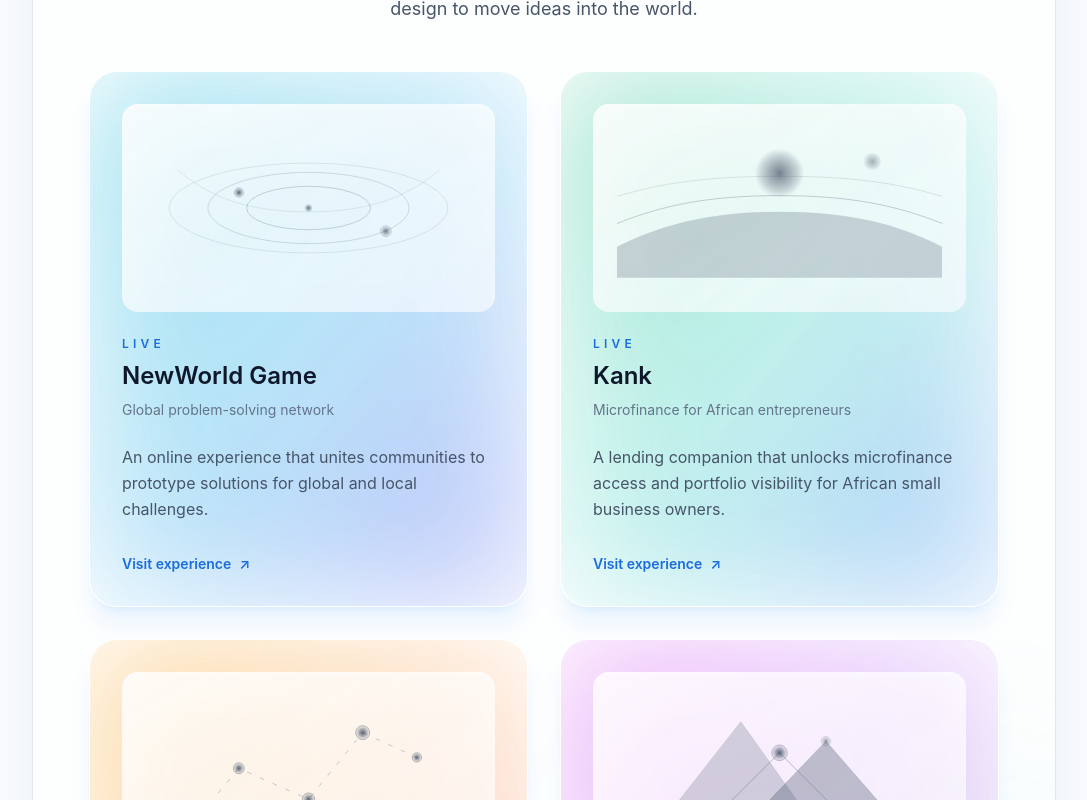
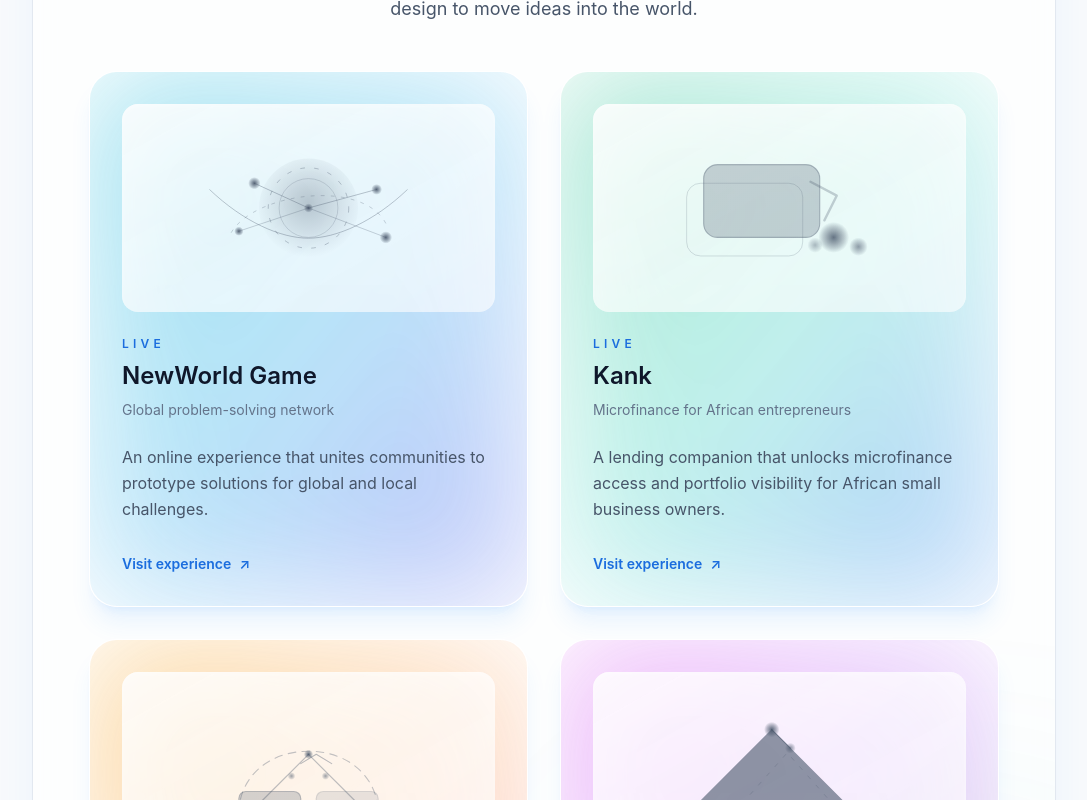
Before and after one commit to EdmondMbadu/edmond-portfolio, an Angular app: page / in a window 1280 px wide. Shown: the part 960-1760 px from the top of the page, without its empty margins (96-1183 px from the left). Built offline with nearby package versions, Linux system fonts and the light colour scheme.

Commit message:
updated the UI for my work

```diff
--- a/src/app/pages/portfolio/portfolio.component.html
+++ b/src/app/pages/portfolio/portfolio.component.html
@@ -125,7 +125,7 @@
           </p>
         </div>
         <ul class="grid gap-8 text-sm text-slate-600 sm:grid-cols-1 xl:grid-cols-2 dark:text-slate-300">
-          <li *ngFor="let item of myWork">
+          <li *ngFor="let item of myWork; index as i">
             <article
               class="group relative flex h-full flex-col gap-6 overflow-hidden rounded-[1.75rem] border border-white/40 bg-white/80 p-8 shadow-xl shadow-brand-500/10 transition-all duration-500 hover:-translate-y-1.5 hover:border-brand-300/40 hover:shadow-3xl hover:shadow-brand-500/20 dark:border-white/5 dark:bg-slate-950/60 dark:hover:border-brand-300/50"
             >
@@ -144,74 +144,220 @@
                     aria-hidden="true"
                   >
                     <defs>
-                      <linearGradient id="grid-glow" x1="0" y1="0" x2="420" y2="180">
+                      <linearGradient [attr.id]="'grid-glow-' + i" x1="0" y1="0" x2="420" y2="180">
                         <stop stop-color="currentColor" stop-opacity="0.55" />
                         <stop offset="1" stop-color="currentColor" stop-opacity="0.05" />
                       </linearGradient>
-                      <radialGradient id="pulse-core" cx="0.5" cy="0.5" r="0.5">
+                      <radialGradient [attr.id]="'pulse-core-' + i" cx="0.5" cy="0.5" r="0.5">
                         <stop stop-color="currentColor" stop-opacity="0.9" />
                         <stop offset="0.7" stop-color="currentColor" stop-opacity="0.3" />
                         <stop offset="1" stop-color="currentColor" stop-opacity="0" />
                       </radialGradient>
+                      <radialGradient [attr.id]="'orbital-halo-' + i" cx="0.5" cy="0.45" r="0.55">
+                        <stop stop-color="currentColor" stop-opacity="0.55" />
+                        <stop offset="1" stop-color="currentColor" stop-opacity="0" />
+                      </radialGradient>
+                      <linearGradient [attr.id]="'card-sheen-' + i" x1="120" y1="40" x2="300" y2="140">
+                        <stop stop-color="currentColor" stop-opacity="0.35" />
+                        <stop offset="1" stop-color="currentColor" stop-opacity="0.05" />
+                      </linearGradient>
+                      <linearGradient [attr.id]="'beam-light-' + i" x1="110" y1="20" x2="320" y2="180">
+                        <stop stop-color="currentColor" stop-opacity="0.8" />
+                        <stop offset="1" stop-color="currentColor" stop-opacity="0.1" />
+                      </linearGradient>
                     </defs>
                     <ng-container [ngSwitch]="item.motif">
-                      <g *ngSwitchCase="'orbitals'" stroke="url(#grid-glow)" stroke-width="0.7">
-                        <ellipse cx="210" cy="90" rx="180" ry="58" opacity="0.45"></ellipse>
-                        <ellipse cx="210" cy="90" rx="130" ry="46" opacity="0.65"></ellipse>
-                        <ellipse cx="210" cy="90" rx="80" ry="28" opacity="0.85"></ellipse>
-                        <circle cx="210" cy="90" r="4" fill="url(#pulse-core)"></circle>
-                        <circle cx="120" cy="70" r="6" fill="url(#pulse-core)"></circle>
-                        <circle cx="310" cy="120" r="7" fill="url(#pulse-core)" opacity="0.8"></circle>
-                        <path d="M40 40c40 35 90 55 170 55s130-20 170-55" opacity="0.4"></path>
+                      <g *ngSwitchCase="'orbitals'" stroke-width="1">
+                        <circle cx="210" cy="90" r="64" [attr.fill]="'url(#orbital-halo-' + i + ')'" opacity="0.55"></circle>
+                        <circle
+                          cx="210"
+                          cy="90"
+                          r="52"
+                          [attr.stroke]="'url(#grid-glow-' + i + ')'"
+                          stroke-dasharray="6 12"
+                          opacity="0.75"
+                        ></circle>
+                        <circle cx="210" cy="90" r="38" [attr.stroke]="'url(#grid-glow-' + i + ')'" opacity="0.45"></circle>
+                        <path
+                          d="M82 66c44 42 92 63 128 63s84-21 128-63"
+                          [attr.stroke]="'url(#grid-glow-' + i + ')'"
+                          stroke-width="1.2"
+                          opacity="0.65"
+                        ></path>
+                        <path
+                          d="M110 122c30-52 170-70 200-12"
+                          [attr.stroke]="'url(#grid-glow-' + i + ')'"
+                          stroke-width="1"
+                          stroke-dasharray="5 8"
+                          opacity="0.6"
+                        ></path>
+                        <g [attr.fill]="'url(#pulse-core-' + i + ')'">
+                          <circle cx="210" cy="90" r="6"></circle>
+                          <circle cx="140" cy="58" r="8"></circle>
+                          <circle cx="298" cy="66" r="7"></circle>
+                          <circle cx="120" cy="120" r="6"></circle>
+                          <circle cx="310" cy="128" r="8"></circle>
+                        </g>
+                        <g [attr.stroke]="'url(#grid-glow-' + i + ')'" stroke-width="1" stroke-linecap="round">
+                          <line x1="140" y1="58" x2="210" y2="90" opacity="0.8"></line>
+                          <line x1="298" y1="66" x2="210" y2="90" opacity="0.8"></line>
+                          <line x1="120" y1="120" x2="210" y2="90" opacity="0.6"></line>
+                          <line x1="310" y1="128" x2="210" y2="90" opacity="0.6"></line>
+                        </g>
                       </g>
                       <g *ngSwitchCase="'horizon'">
+                        <rect
+                          x="112"
+                          y="34"
+                          width="150"
+                          height="94"
+                          rx="18"
+                          [attr.fill]="'url(#card-sheen-' + i + ')'"
+                          [attr.stroke]="'url(#grid-glow-' + i + ')'"
+                          stroke-width="1.4"
+                          opacity="0.75"
+                        ></rect>
+                        <rect
+                          x="90"
+                          y="58"
+                          width="150"
+                          height="94"
+                          rx="18"
+                          [attr.stroke]="'url(#grid-glow-' + i + ')'"
+                          stroke-width="1"
+                          opacity="0.45"
+                        ></rect>
                         <path
-                          d="M0 140c60-30 120-45 210-45s150 15 210 45v40H0v-40z"
-                          fill="url(#grid-glow)"
-                          opacity="0.45"
-                        ></path>
-                        <path
-                          d="M0 110c60-24 120-36 210-36s150 12 210 36"
-                          stroke="url(#grid-glow)"
-                          stroke-width="1.2"
+                          d="M140 92h100"
+                          [attr.stroke]="'url(#grid-glow-' + i + ')'"
+                          stroke-width="2"
+                          stroke-linecap="round"
                           opacity="0.55"
                         ></path>
                         <path
-                          d="M0 75c60-18 120-26 210-26s150 8 210 26"
-                          stroke="url(#grid-glow)"
-                          stroke-width="0.9"
-                          opacity="0.4"
+                          d="M140 118h68"
+                          [attr.stroke]="'url(#grid-glow-' + i + ')'"
+                          stroke-width="2"
+                          stroke-linecap="round"
+                          opacity="0.35"
                         ></path>
-                        <circle cx="210" cy="45" r="32" fill="url(#pulse-core)" opacity="0.8"></circle>
-                        <circle cx="330" cy="30" r="12" fill="url(#pulse-core)" opacity="0.5"></circle>
-                      </g>
-                      <g *ngSwitchCase="'constellations'" stroke="url(#grid-glow)" stroke-width="1">
-                        <path
-                          d="M70 140l50-60 90 40 70-86 70 32"
-                          fill="none"
-                          stroke-dasharray="6 12"
-                          opacity="0.7"
-                        ></path>
-                        <g fill="url(#pulse-core)">
-                          <circle cx="70" cy="140" r="6"></circle>
-                          <circle cx="120" cy="80" r="7"></circle>
-                          <circle cx="210" cy="120" r="8"></circle>
-                          <circle cx="280" cy="34" r="9"></circle>
-                          <circle cx="350" cy="66" r="6"></circle>
+                        <g [attr.fill]="'url(#pulse-core-' + i + ')'" opacity="0.9">
+                          <circle cx="280" cy="128" r="20"></circle>
+                          <circle cx="312" cy="140" r="12" opacity="0.7"></circle>
+                          <circle cx="256" cy="138" r="10" opacity="0.5"></circle>
                         </g>
                         <path
-                          d="M20 160h380"
-                          stroke="url(#grid-glow)"
+                          d="M250 56l34 18-16 32"
+                          [attr.stroke]="'url(#grid-glow-' + i + ')'"
+                          stroke-width="3"
+                          stroke-linecap="round"
+                          stroke-linejoin="round"
+                          opacity="0.5"
+                        ></path>
+                        <path
+                          d="M68 148h284"
+                          [attr.stroke]="'url(#grid-glow-' + i + ')'"
                           stroke-width="1.4"
                           opacity="0.35"
                         ></path>
                       </g>
-                      <g *ngSwitchDefault stroke="url(#grid-glow)" stroke-width="0.9">
-                        <polygon points="50,160 160,20 260,160" fill="url(#grid-glow)" opacity="0.4"></polygon>
-                        <polygon points="160,160 270,45 370,160" fill="url(#grid-glow)" opacity="0.6"></polygon>
-                        <polygon points="110,160 210,60 310,160" fill="none" opacity="0.9"></polygon>
-                        <circle cx="210" cy="60" r="10" fill="url(#pulse-core)"></circle>
-                        <circle cx="270" cy="45" r="6" fill="url(#pulse-core)" opacity="0.6"></circle>
+                      <g *ngSwitchCase="'constellations'">
+                        <path
+                          d="M120 138c0-44 36-80 90-80s90 36 90 80"
+                          [attr.stroke]="'url(#grid-glow-' + i + ')'"
+                          stroke-width="1.4"
+                          stroke-linecap="round"
+                          stroke-dasharray="10 8"
+                          opacity="0.6"
+                        ></path>
+                        <path
+                          d="M106 148h208"
+                          [attr.stroke]="'url(#grid-glow-' + i + ')'"
+                          stroke-width="1.8"
+                          stroke-linecap="round"
+                          opacity="0.4"
+                        ></path>
+                        <path
+                          d="M140 132l70-70 70 70"
+                          [attr.stroke]="'url(#grid-glow-' + i + ')'"
+                          stroke-width="1.6"
+                          stroke-linecap="round"
+                          stroke-linejoin="round"
+                          opacity="0.65"
+                        ></path>
+                        <rect
+                          x="120"
+                          y="110"
+                          width="80"
+                          height="40"
+                          rx="9"
+                          [attr.stroke]="'url(#grid-glow-' + i + ')'"
+                          stroke-width="1.5"
+                          [attr.fill]="'url(#card-sheen-' + i + ')'"
+                          opacity="0.65"
+                        ></rect>
+                        <rect
+                          x="220"
+                          y="110"
+                          width="80"
+                          height="40"
+                          rx="9"
+                          [attr.stroke]="'url(#grid-glow-' + i + ')'"
+                          stroke-width="1.5"
+                          [attr.fill]="'url(#card-sheen-' + i + ')'"
+                          opacity="0.35"
+                        ></rect>
+                        <path
+                          d="M200 74l20-12 20 12"
+                          [attr.stroke]="'url(#grid-glow-' + i + ')'"
+                          stroke-width="1.4"
+                          stroke-linecap="round"
+                          stroke-linejoin="round"
+                          opacity="0.7"
+                        ></path>
+                        <g [attr.fill]="'url(#pulse-core-' + i + ')'" >
+                          <circle cx="160" cy="128" r="6"></circle>
+                          <circle cx="260" cy="128" r="6"></circle>
+                          <circle cx="210" cy="62" r="6"></circle>
+                          <circle cx="188" cy="90" r="5" opacity="0.6"></circle>
+                          <circle cx="232" cy="90" r="5" opacity="0.6"></circle>
+                        </g>
+                      </g>
+                      <g *ngSwitchDefault>
+                        <polygon
+                          points="80,150 200,30 320,150"
+                          [attr.fill]="'url(#beam-light-' + i + ')'"
+                          [attr.stroke]="'url(#grid-glow-' + i + ')'"
+                          stroke-width="1.2"
+                          opacity="0.75"
+                        ></polygon>
+                        <polygon
+                          points="140,150 220,60 300,150"
+                          fill="none"
+                          [attr.stroke]="'url(#grid-glow-' + i + ')'"
+                          stroke-width="1"
+                          stroke-dasharray="6 10"
+                          opacity="0.6"
+                        ></polygon>
+                        <path
+                          d="M200 30l24 24"
+                          [attr.stroke]="'url(#grid-glow-' + i + ')'"
+                          stroke-width="1.4"
+                          stroke-linecap="round"
+                        ></path>
+                        <path
+                          d="M110 150h220"
+                          [attr.stroke]="'url(#grid-glow-' + i + ')'"
+                          stroke-width="1.6"
+                          stroke-linecap="round"
+                          opacity="0.35"
+                        ></path>
+                        <g [attr.fill]="'url(#pulse-core-' + i + ')'">
+                          <circle cx="200" cy="30" r="10"></circle>
+                          <circle cx="224" cy="54" r="7" opacity="0.7"></circle>
+                          <circle cx="140" cy="150" r="6" opacity="0.6"></circle>
+                          <circle cx="280" cy="150" r="6" opacity="0.6"></circle>
+                        </g>
                       </g>
                     </ng-container>
                   </svg>
```
